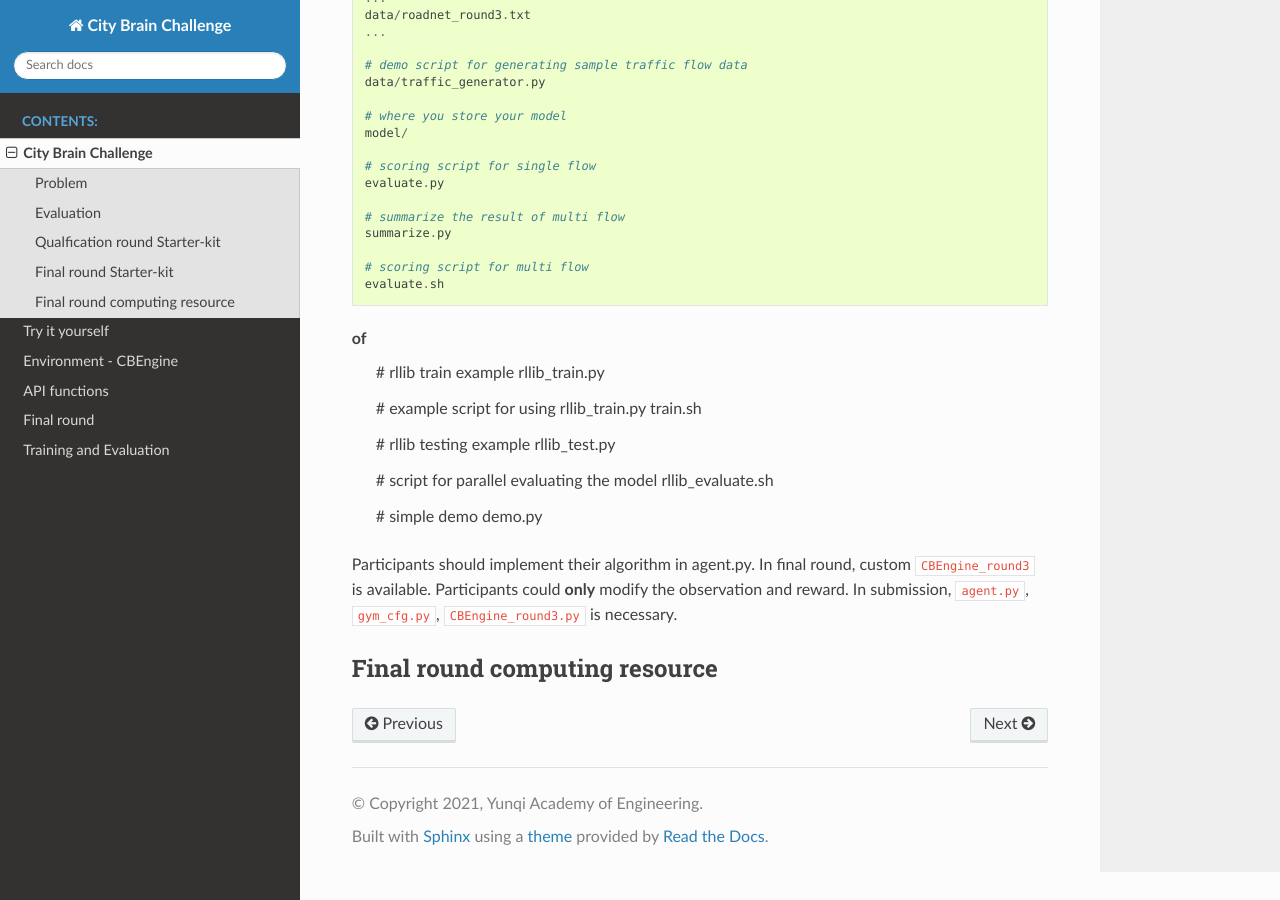
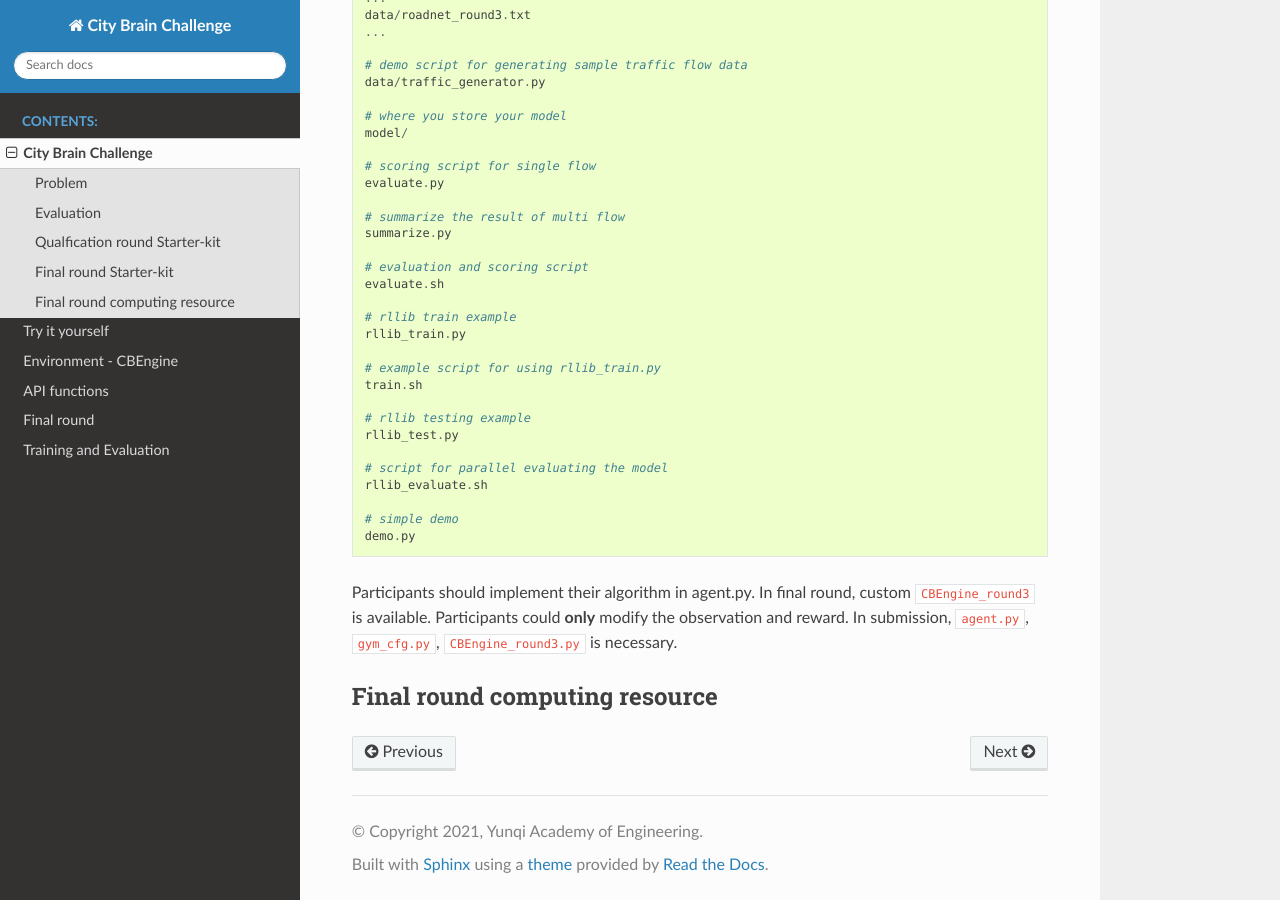
Before and after one commit to CityBrainChallenge/KDDCup2021-CityBrainChallenge, a Sphinx documentation site: the page built from docs/city-brain-challenge.rst, in a window 1280 px wide and 900 px high, scrolled down 2884 px. Built offline with Sphinx 7.4.7 and the Read the Docs theme 2.0.0, drawn with Linux system fonts in a browser that asks for light colours.

Commit message:
Update city-brain-challenge.rst

```diff
--- a/docs/city-brain-challenge.rst
+++ b/docs/city-brain-challenge.rst
@@ -110,9 +110,9 @@ Participant will get a ``starter-kit``. It contains::
     # summarize the result of multi flow
     summarize.py
 
-    # scoring script for multi flow
+    # evaluation and scoring script
     evaluate.sh
-of
+
     # rllib train example
     rllib_train.py
 
```
